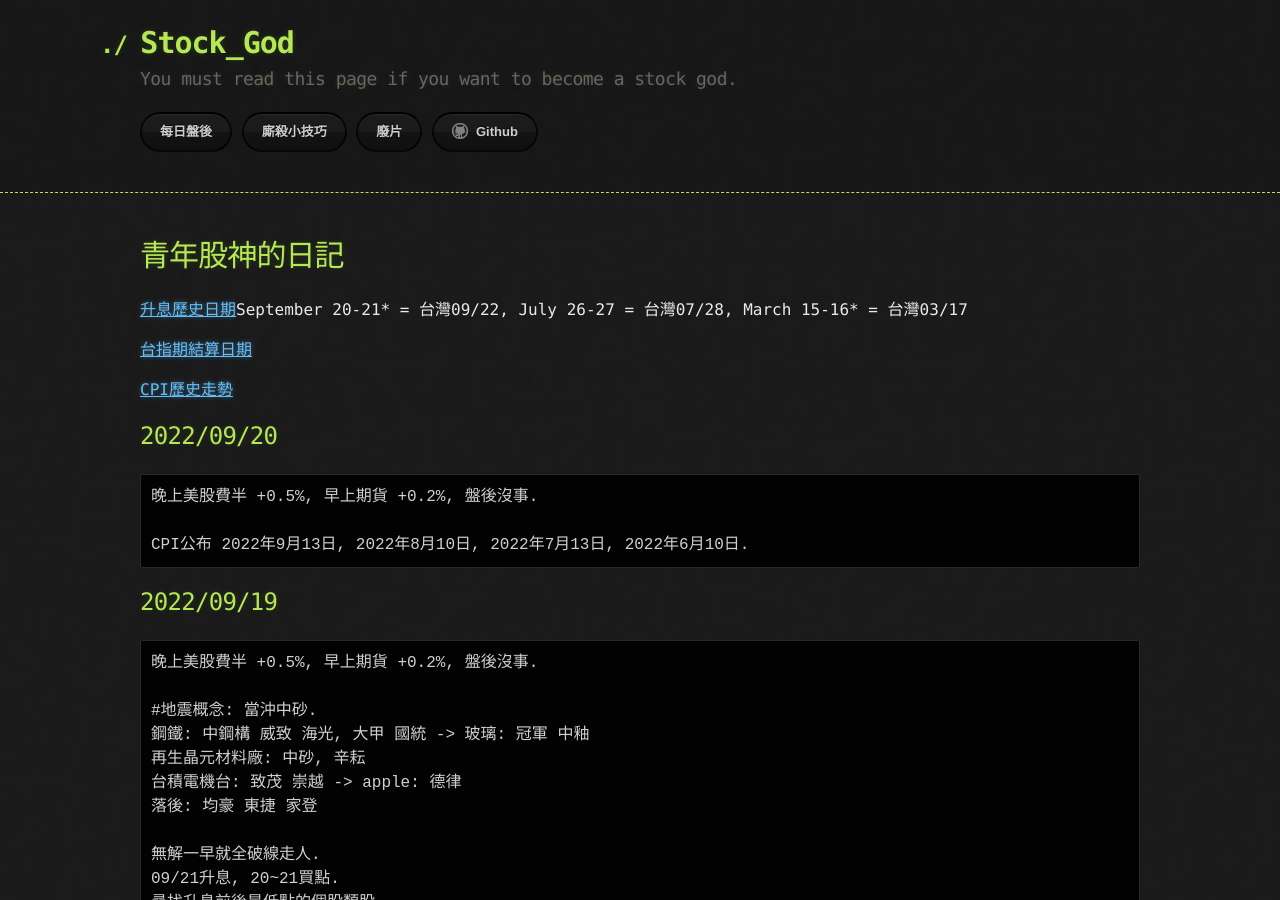
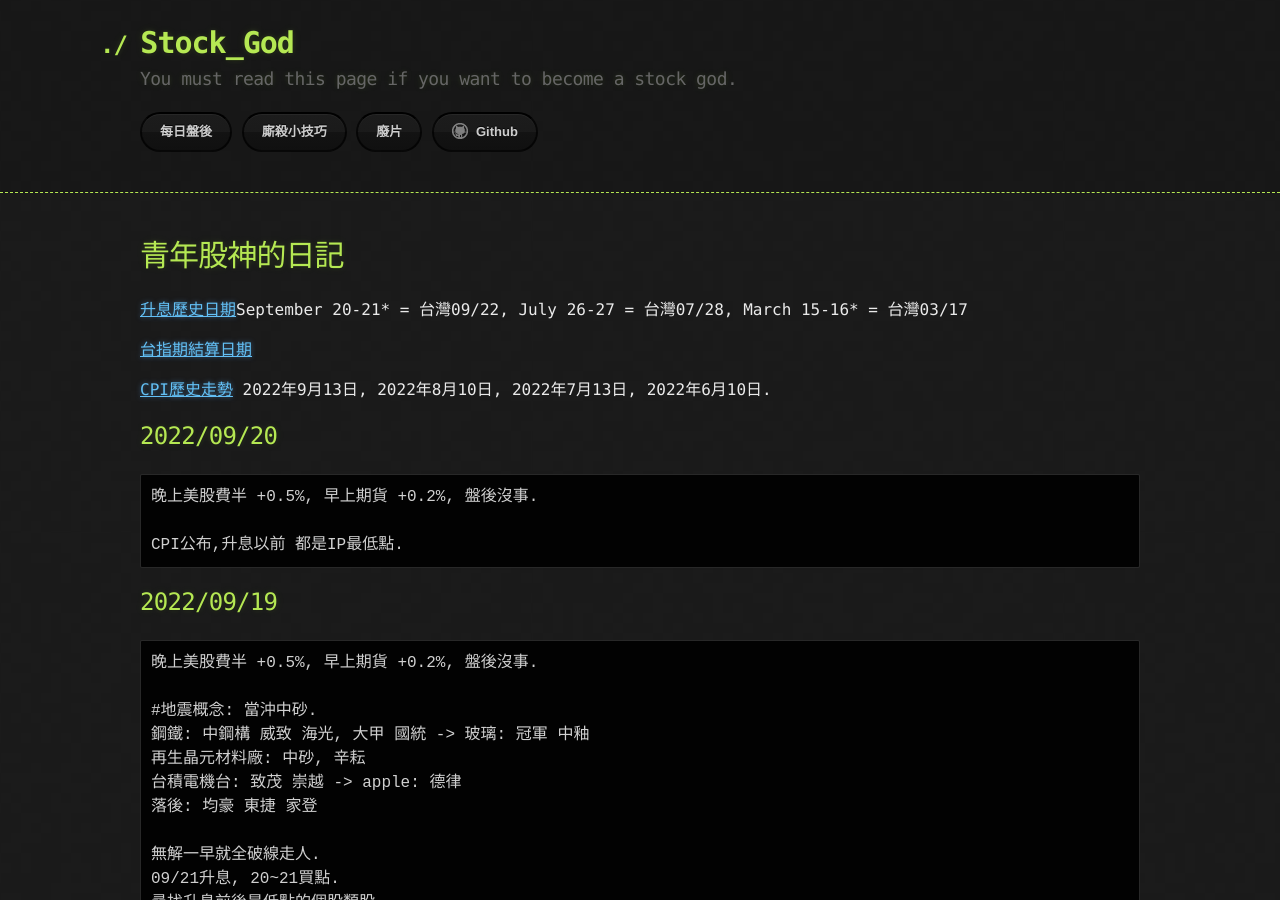
Before and after one commit to lepg5487/Stock_God, a Jekyll site: the page built from index.md, in a window 1280 px wide and 900 px high. Built offline with Jekyll 4.4.1, drawn with Linux system fonts in a browser that asks for light colours; our own code applies the rules of GitHub Pages for plain Markdown files.

Commit message:
Update index.md

````diff
--- a/index.md
+++ b/index.md
@@ -8,13 +8,13 @@ layout: testlayouts
 
 [台指期結算日期](https://options.tw/%E6%9C%9F%E8%B2%A8%E8%A1%8C%E4%BA%8B%E6%9B%86/)
 
-[CPI歷史走勢](https://hk.investing.com/economic-calendar/cpi-733)
+[CPI歷史走勢](https://hk.investing.com/economic-calendar/cpi-733) 2022年9月13日, 2022年8月10日, 2022年7月13日, 2022年6月10日.
 
 ## 2022/09/20
 ```
 晚上美股費半 +0.5%, 早上期貨 +0.2%, 盤後沒事.
 
-CPI公布 2022年9月13日, 2022年8月10日, 2022年7月13日, 2022年6月10日.
+CPI公布,升息以前 都是IP最低點.
 ```
 
 ## 2022/09/19
````
